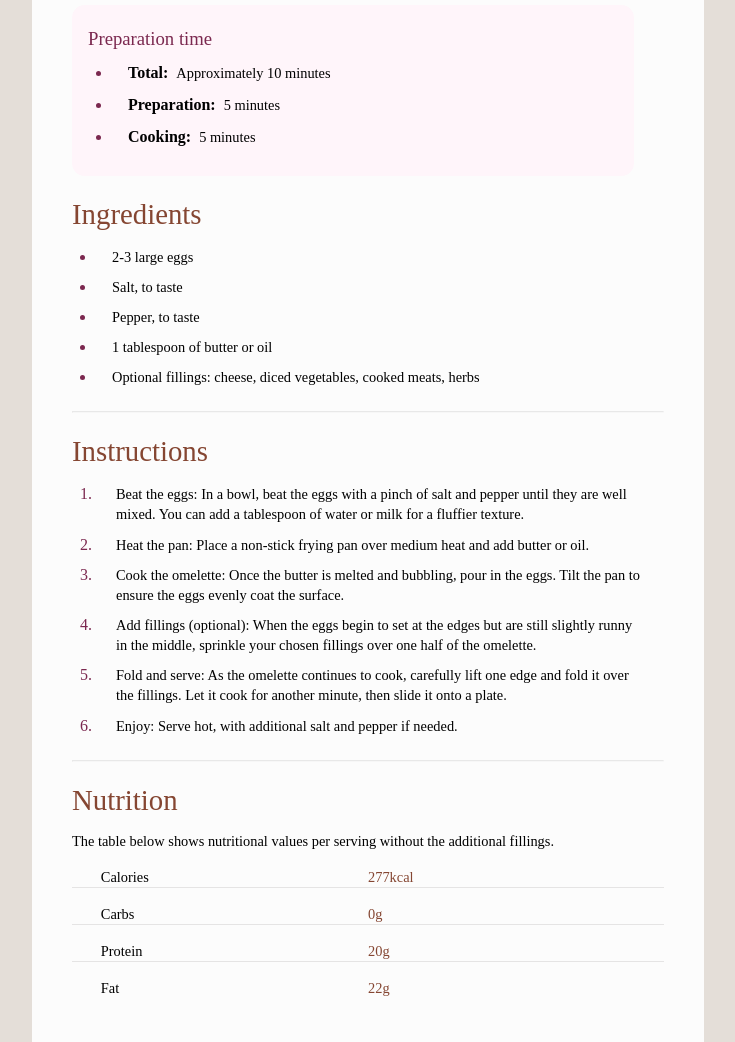
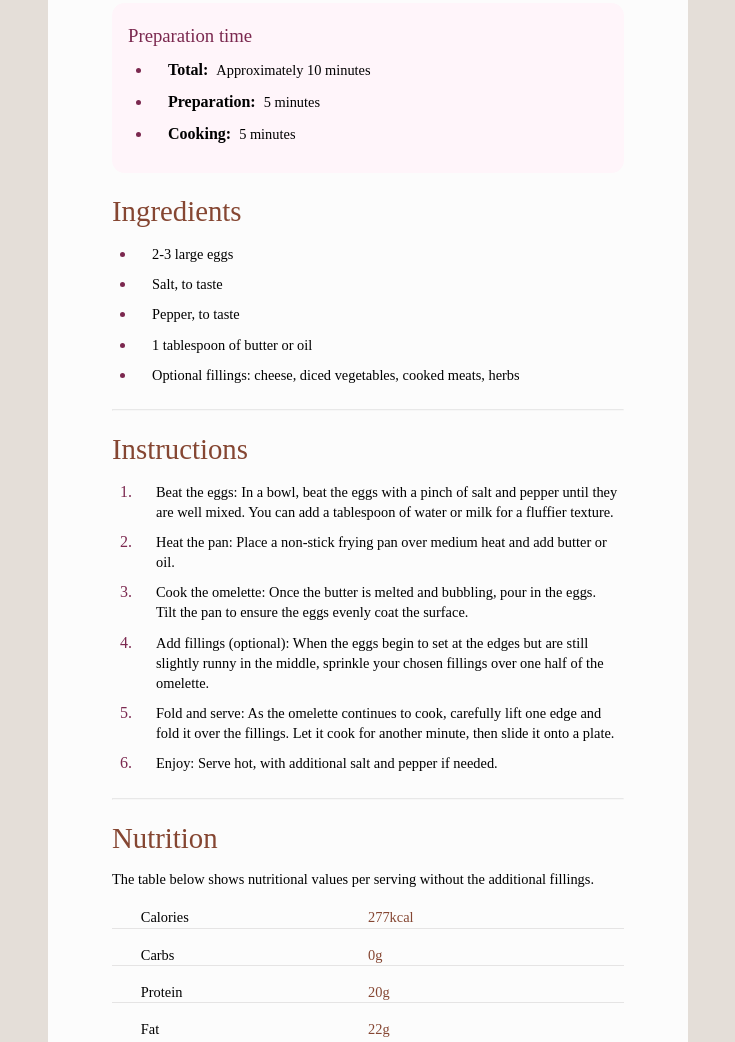
Before and after one commit to apradaglez/recipe-page-main, a plain HTML site: page index.html in a window 1280 px wide. Shown: the part 457-1499 px from the top of the page, without its empty margins (272-1007 px from the left). Drawn offline with Linux system fonts and the light colour scheme; files whose address does not match are found by name.

Commit message:
improved desktop style

```diff
--- a/assets/css/styles.css
+++ b/assets/css/styles.css
@@ -48,7 +48,7 @@
 }
 
 .container {
-  padding: .5rem;
+  padding: 2rem;
 }
 
 .image-recipe__img {
@@ -68,16 +68,19 @@
 }
 
 p,
-.recipe-resume__p {
+.recipe-resume__p,
+.nutrition-container__p {
   font-family: var(--ff-outfit);
-  font-size: 1.1rem;
   font-weight: var(--fw-400);
   font-weight: lighter;
   line-height: 1.6;
 }
 
+.nutrition-container__p {
+  margin: .2em 0;
+}
+
 .time-to-cook__article {
-  width: 95%;
   margin: 0 auto;
   background-color: var(--clr-rose50);
   padding: 1.2rem 1rem;
@@ -111,11 +114,13 @@ p,
 .unorder-list__li::marker,
 .unorder-list,
 .order-list,
-.instructions-item__li::marker {
+.instructions-item__li::marker,
+.ingredients-item__li::marker {
   color: var(--clr-rose800);
 }
 
-.unorder-list__li {
+.unorder-list__li,
+.ingredients-item__li {
   margin: 0.5rem 0;
   color: var(--clr-black);
 }
@@ -139,7 +144,6 @@ p,
 hr {
   border-bottom: 0.5px solid var(--clr-grey);
   opacity: 0.2;
-  /* width: 90%; */
 }
 
 .ingredients-container,
@@ -152,7 +156,7 @@ hr {
   list-style-type: decimal;
   margin-left: -1rem;
   list-style-position: outside;
-  padding-right: 1.5em;
+  padding-right: .4em;
 }
 
 .instructions-item__li {
@@ -213,12 +217,12 @@ hr {
 
 
   .container {
-    padding-top: 2.5rem;
+    padding-top: 2.5rem 0 0 0;
   }
 
 
   .wrapp {
-    width: clamp(42rem, 42% + 2rem, 42rem);
+    width: clamp(20rem, 90% + 2rem, 40rem);
     margin-inline: auto;
     padding: 2rem;
     border-radius: 1.3rem;
```
